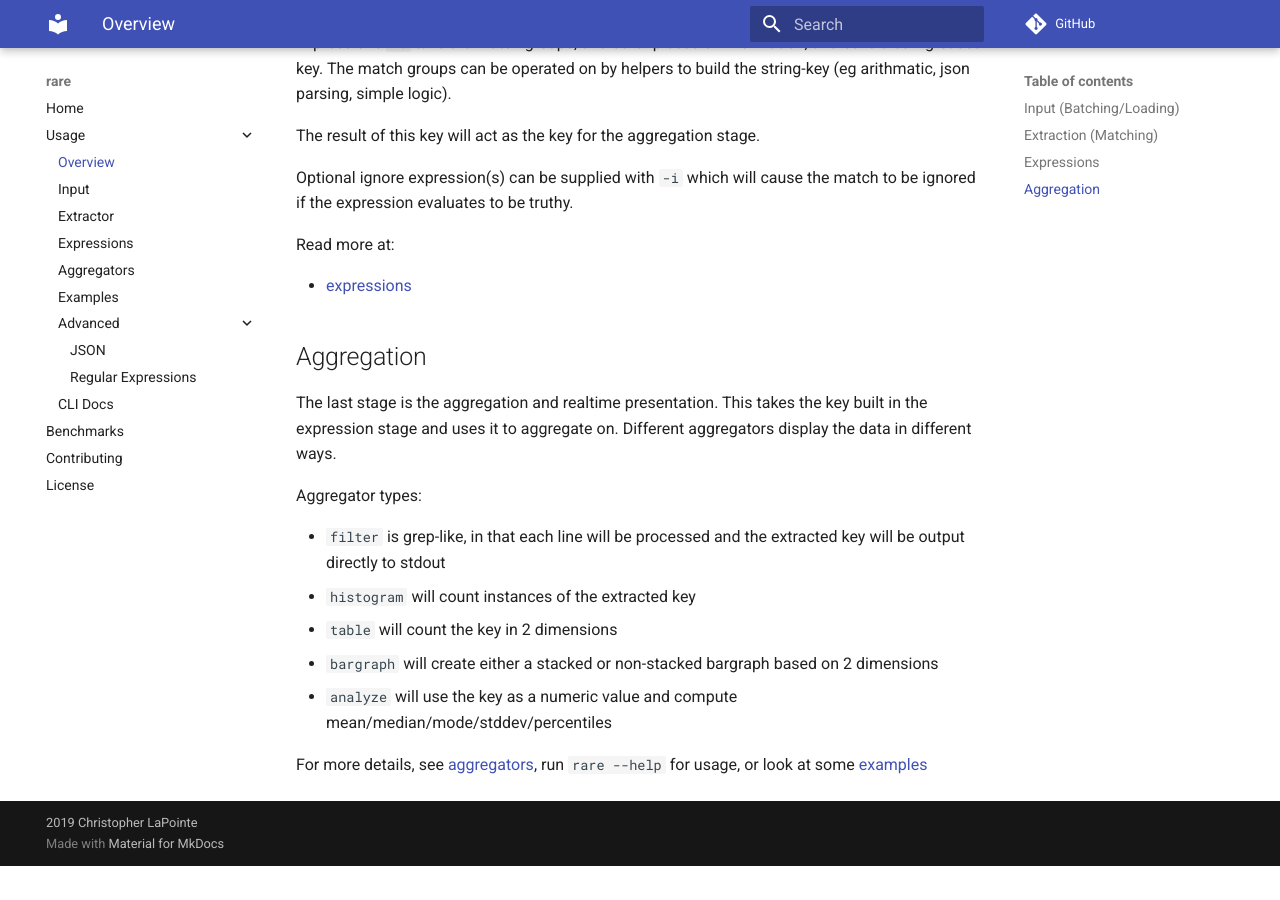
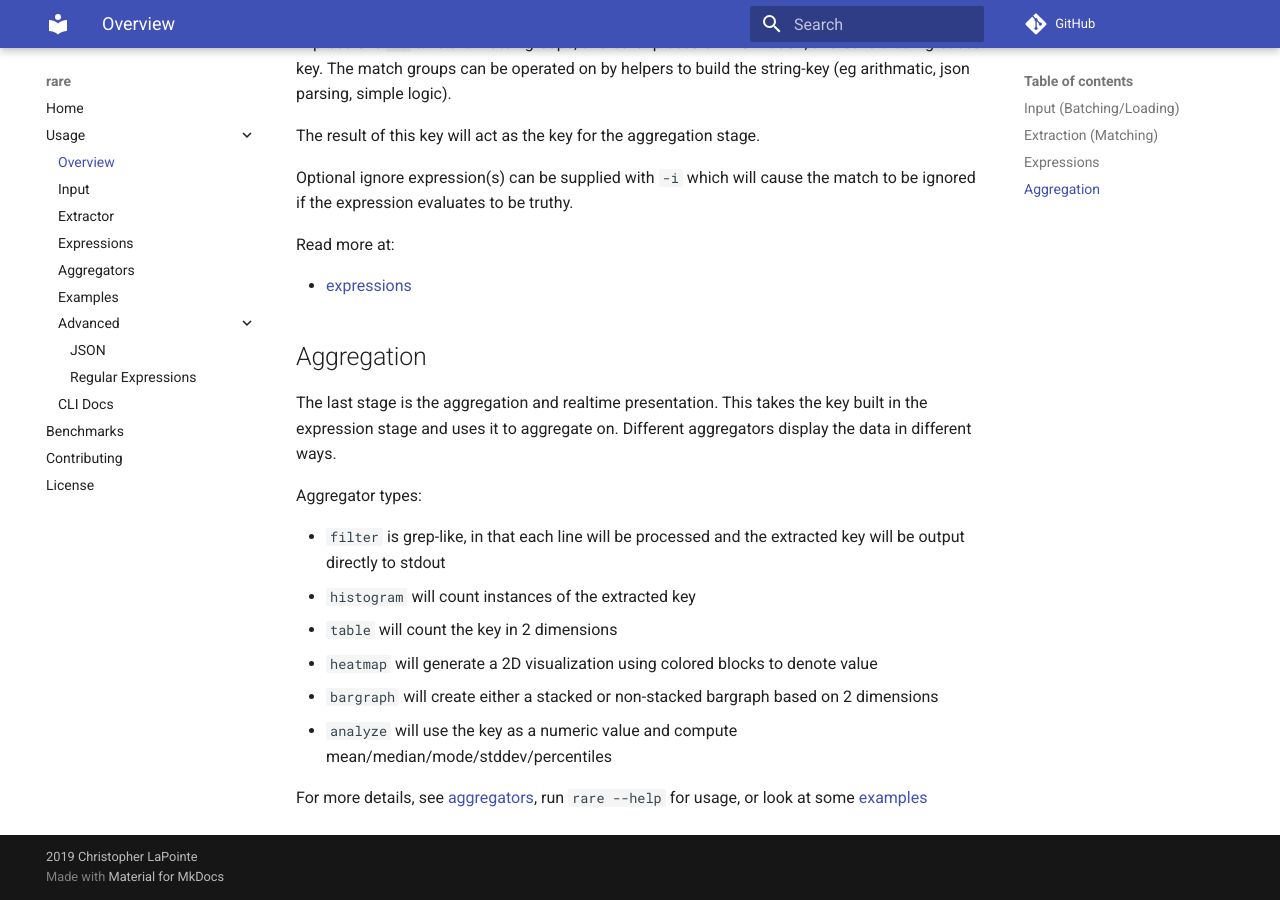
Before and after one commit to zix99/rare, an MkDocs documentation site: the page built from docs/usage/overview.md, in a window 1280 px wide and 900 px high, scrolled down 1051 px. Built offline with MkDocs 1.6.1 and Material for MkDocs 9.7.7, drawn with Linux system fonts in a browser that asks for light colours; comment, search, counter and statistics services are not loaded; before the commit the page ends 1917 px from its top, so only the background shows below that.

Commit message:
Heatmap doc addition

```diff
--- a/docs/usage/overview.md
+++ b/docs/usage/overview.md
@@ -61,6 +61,7 @@ Aggregator types:
 * `filter` is grep-like, in that each line will be processed and the extracted key will be output directly to stdout
 * `histogram` will count instances of the extracted key
 * `table` will count the key in 2 dimensions
+* `heatmap` will generate a 2D visualization using colored blocks to denote value
 * `bargraph` will create either a stacked or non-stacked bargraph based on 2 dimensions
 * `analyze` will use the key as a numeric value and compute mean/median/mode/stddev/percentiles
 
```
